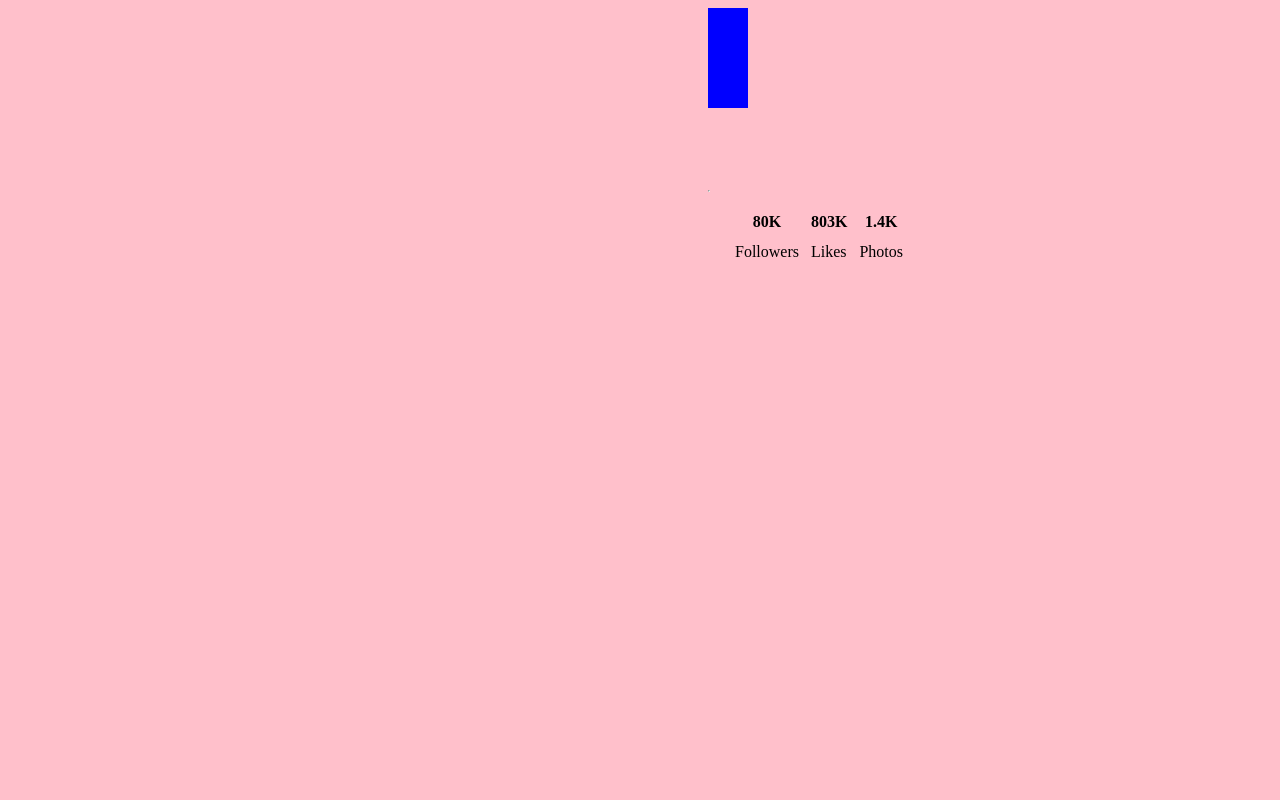
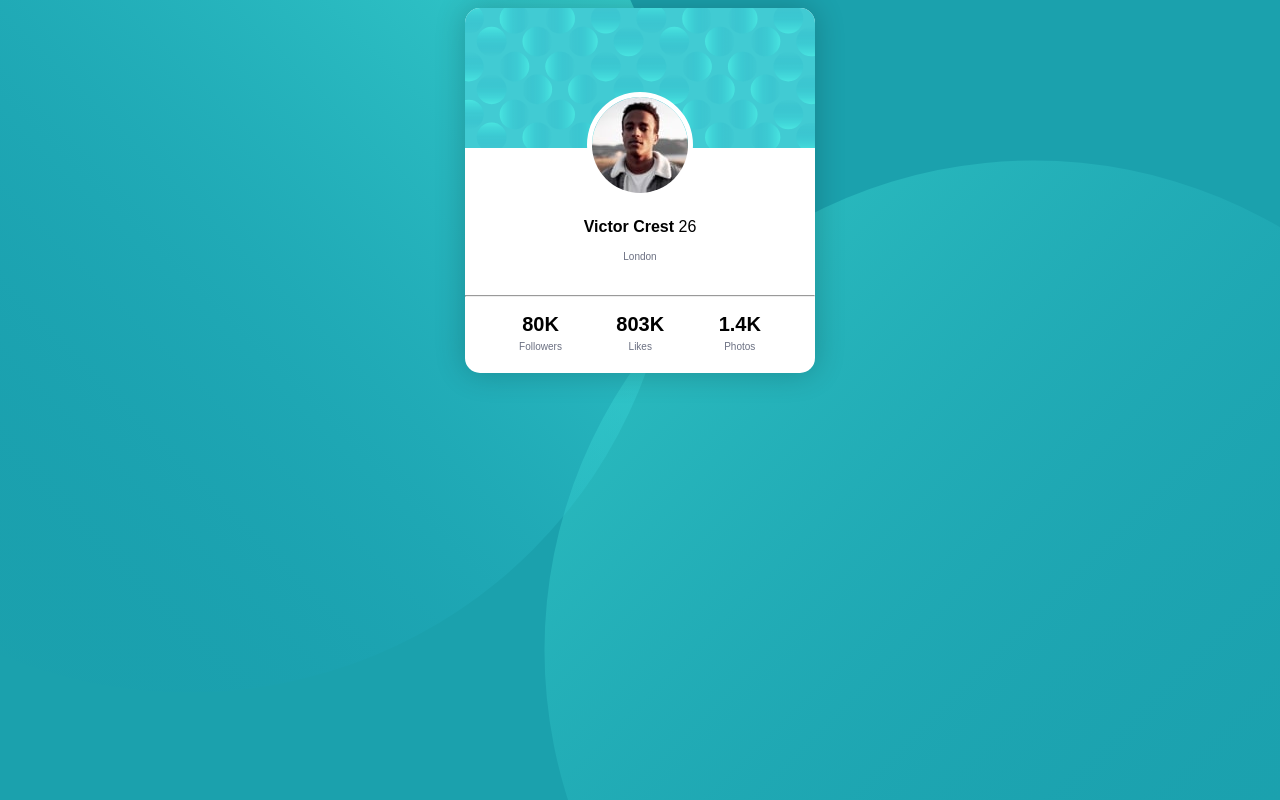
Before and after one commit to Alinadot/Card, a plain HTML site: page index.html in a window 1280 px wide. Drawn offline with Linux system fonts and the light colour scheme; grey boxes are pictures that could not be loaded.

Commit message:
positions, images

```diff
--- a/css/styles.css
+++ b/css/styles.css
@@ -1,33 +1,86 @@
 body {
-  background-color: pink;
+    text-align: center;
+    justify-content: center;
+    background-color: rgb(27, 161, 173);
+    font-family: 'Kumbh Sans', sans-serif;
+    background-image:url("../images/bg-pattern-top.svg"),
+                     url("../images/bg-pattern-bottom.svg");
+
+    background-repeat: no-repeat;
+    background-attachment: fixed;
+    background-position: -100% 160%, 180% -90%;
 }
 
 
-.card {
-  /* Add shadows to create the "card" effect */
-  box-shadow: 0 4px 8px 0 rgba(0,0,0,0.2);
-  transition: 0.3s;
-background-color: white ;
-margin: auto 700px;
+
+ul {
+list-style: none;
+
 
 }
-.top-background {
-  background-color: blue;
-  padding: 100px 20px 0 20px;
-position: relative;
+
+li {
+  display: inline-block;
+  position: relative;
+
+
 }
-.prof-photo{
-    height: 70px;
-    position: relative;
-    left:15px;
-    top:-30px;
-}
+  /* Add shadows to create the "card" effect */
+  .card {
+   display: inline-block;
+    background-color: white;
+    max-width: 350px;
+    height: 365px;
+    border-radius: 15px;
+    box-shadow: 0 0 30px 1px rgba(0, 0, 0, 0.2);
+  }
+
 /* On mouse-over, add a deeper shadow */
 .card:hover {
   box-shadow: 0 8px 16px 0 rgba(0,0,0,0.2);
 }
+.main-info {
+  position: relative;
+  bottom: 40px;
+
+}
+.info-country {
+  color:  hsl(227, 10%, 46%);
+  font-size: 10px;
+  position: relative;
+  top: 15px;
+}
+
+.img-pattern {
+  border-top-left-radius: 15px;
+  border-top-right-radius: 15px;
+}
+
+.prof-picture {
+  position: relative;
+    display: flex;
+    margin: auto;
+    bottom: 60px;
+    border-radius: 50%;
+    border: 5px solid #fff;
+  }
+
+  .detail-info {
+    padding: 0;
+  }
+
+.stats {
+padding: 0 25px 0 25px;
+font-size: 20px;
+}
+
+.label {
+margin: 0 auto;
+font-size: 10px;
+color:  hsl(227, 10%, 46%);
+position: relative;
+top: 5px;
+}
+
 
 /* Add some padding inside the card container */
-.bottom-container {
-padding: 2px 16px;
-}
--- a/index.html
+++ b/index.html
@@ -13,29 +13,26 @@
   </style>
 </head>
 <body>
-    <div class="card">
-      <div class="top-background">
-      </div>
-    <img class="prof-photo" src="https://www.flaticon.com/svg/vstatic/svg/560/560216.svg?token=exp=1615743578~hmac=fb00386475c42b7ab8d6525c957d3bf1" alt="Avatar" style="width:100%">
-<hr>
-      <div class="bottom-container">
-        <table cellspacing="10">
-      <thead>
-        <tr>
-          <th>80K</th>
-          <th>803K</th>
-          <th>1.4K</th>
-        </tr>
-      </thead>
-      <tbody>
-        <tr>
-          <td>Followers</td>
-          <td>Likes</td>
-          <td>Photos</td>
-        </tr>
-          </tbody>
-    </table>
-      </div>
+    <div class="container">
+      <div class="card">
+        <img class="img-pattern" src="images/bg-pattern-card.svg" alt="Bubble pattern">
+        <img class="prof-picture" src="images/image-victor.jpg" alt="profile picture">
+    <div class="main-info">
+      <span class="info-name"><strong>Victor Crest</strong></span>
+       <span class="info-age">26</span>
+       <div class="info-country">London</div>
+    </div>
+    <hr>
+    <ul class="detail-info">
+                <li class="stats"><strong>80K</strong>
+                <p class="label">Followers</p></li>
+                <li class="stats"><strong>803K</strong>
+                <p class="label">Likes</p></li>
+                <li class="stats"><strong>1.4K</strong>
+                <p class="label">Photos</p></li>
+
+</ul>
+    </div>
 
     </div>
 </body>
```
